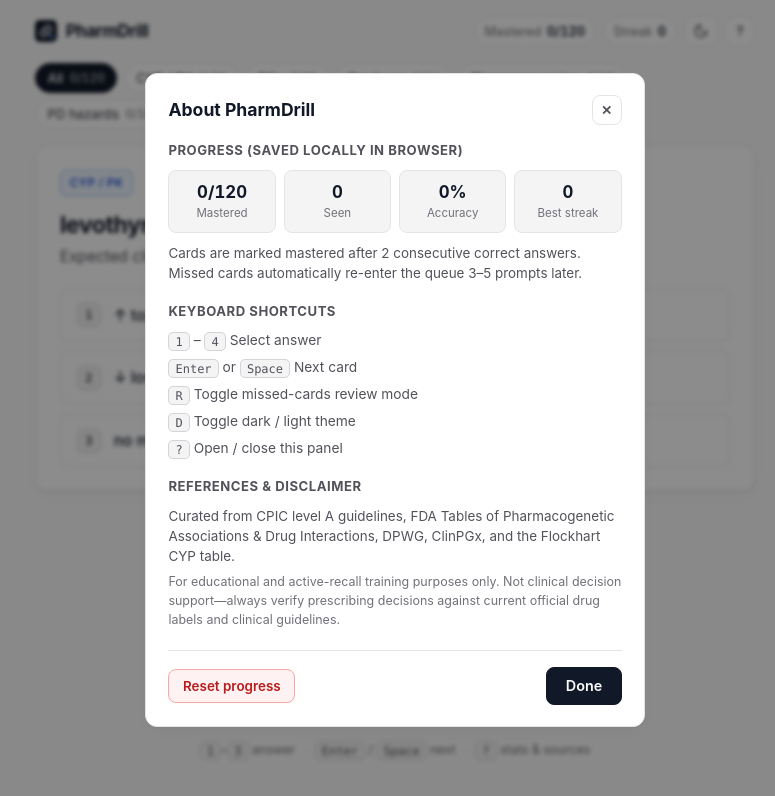
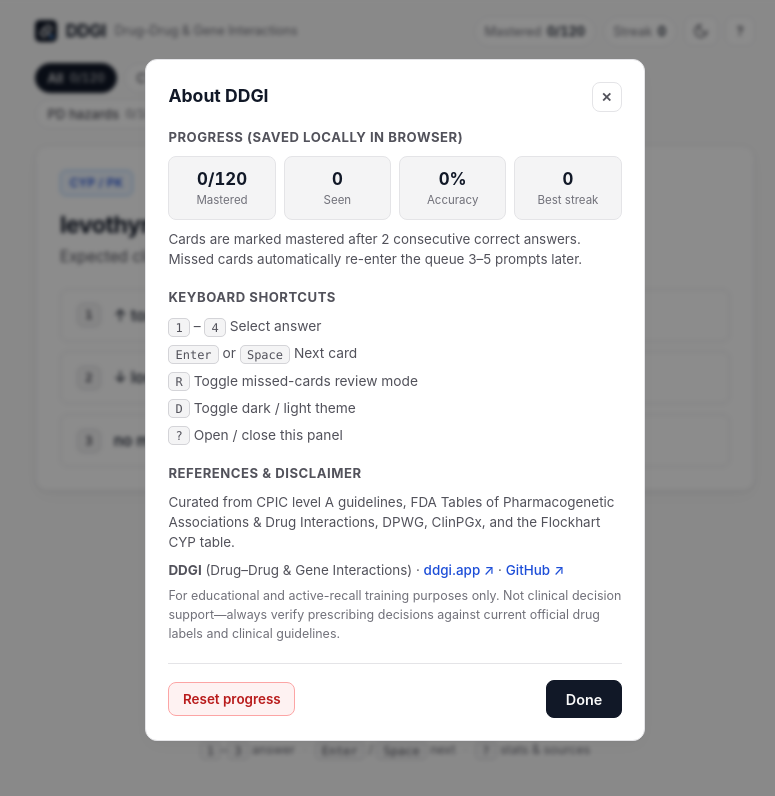
Before and after one commit to fechva/pharmdrill, a React (Vite) app: page / in a window 1280 px wide. Both pictures are taken after a click on the button "Shortcuts and info". Shown: the top 796 px of the page, without its empty margins (245-1020 px from the left). Built offline with nearby package versions, Linux system fonts and the light colour scheme.

Commit message:
Rebrand user-facing title and metadata from PharmDrill to DDGI (ddgi.app)

```diff
--- a/index.html
+++ b/index.html
@@ -3,10 +3,10 @@
   <head>
     <meta charset="UTF-8" />
     <meta name="viewport" content="width=device-width, initial-scale=1.0" />
-    <title>PharmDrill — Drug-Drug & Drug-Gene Interaction Trainer</title>
+    <title>DDGI — Drug–Drug &amp; Gene Interaction Trainer</title>
     <meta
       name="description"
-      content="Fast, free active-recall drills for clinical drug-drug interactions (CYP450, P-gp, pharmacodynamic), CPIC Level A pharmacogenomics, prodrug traps, and phenoconversion."
+      content="DDGI (ddgi.app) — fast, free active-recall drills for clinical drug-drug interactions (CYP450, P-gp, pharmacodynamic), CPIC Level A pharmacogenomics, prodrug traps, and phenoconversion."
     />
     <link rel="icon" type="image/svg+xml" href="./favicon.svg" />
   </head>
--- a/src/components/Header.tsx
+++ b/src/components/Header.tsx
@@ -44,7 +44,12 @@ export const Header: React.FC<HeaderProps> = ({
             <circle cx="48" cy="48" r="5.5" fill={theme === 'dark' ? '#1d4ed8' : '#60a5fa'} />
           </svg>
         </span>
-        <h1 className="brand-title">PharmDrill</h1>
+        <h1 className="brand-title" aria-label="DDGI — Drug–Drug & Gene Interactions">
+          DDGI
+        </h1>
+        <span className="brand-subtitle" aria-hidden="true">
+          Drug–Drug &amp; Gene Interactions
+        </span>
       </div>
 
       <div className="topbar-right">
--- a/src/components/InfoModal.tsx
+++ b/src/components/InfoModal.tsx
@@ -37,10 +37,10 @@ export const InfoModal: React.FC<InfoModalProps> = ({
     totalAttempts > 0 ? Math.round((totalCorrect / totalAttempts) * 100) : 0;
 
   return (
-    <div className="modal-backdrop" onClick={onClose} role="dialog" aria-modal="true" aria-label="About PharmDrill">
+    <div className="modal-backdrop" onClick={onClose} role="dialog" aria-modal="true" aria-label="About DDGI">
       <div className="modal-card" onClick={(e) => e.stopPropagation()}>
         <div className="modal-header">
-          <h2>About PharmDrill</h2>
+          <h2>About DDGI</h2>
           <button type="button" className="icon-btn" onClick={onClose} aria-label="Close">
             ✕
           </button>
@@ -83,9 +83,29 @@ export const InfoModal: React.FC<InfoModalProps> = ({
         </div>
 
         <div className="modal-section">
-          <h3>References & disclaimer</h3>
+          <h3>References &amp; disclaimer</h3>
           <p className="modal-note">
             Curated from CPIC level A guidelines, FDA Tables of Pharmacogenetic Associations &amp; Drug Interactions, DPWG, ClinPGx, and the Flockhart CYP table.
+          </p>
+          <p className="modal-note">
+            <strong>DDGI</strong> (Drug–Drug &amp; Gene Interactions) ·{' '}
+            <a
+              href="https://ddgi.app"
+              target="_blank"
+              rel="noopener noreferrer"
+              className="modal-link"
+            >
+              ddgi.app ↗
+            </a>{' '}
+            ·{' '}
+            <a
+              href="https://github.com/fechva/pharmdrill"
+              target="_blank"
+              rel="noopener noreferrer"
+              className="modal-link"
+            >
+              GitHub ↗
+            </a>
           </p>
           <p className="modal-note disclaimer">
             For educational and active-recall training purposes only. Not clinical decision support—always verify prescribing decisions against current official drug labels and clinical guidelines.
--- a/src/styles.css
+++ b/src/styles.css
@@ -127,6 +127,13 @@ kbd {
   font-size: 1.05rem;
   font-weight: 700;
   letter-spacing: -0.02em;
+}
+
+.brand-subtitle {
+  font-size: 0.78rem;
+  color: var(--text-faint);
+  font-weight: 400;
+  white-space: nowrap;
 }
 
 .topbar-right {
@@ -685,6 +692,16 @@ kbd {
   color: var(--text-muted);
 }
 
+.modal-link {
+  color: var(--accent);
+  text-decoration: none;
+  font-weight: 500;
+}
+
+.modal-link:hover {
+  text-decoration: underline;
+}
+
 .disclaimer {
   font-size: 0.78rem;
   color: var(--text-faint);
@@ -707,6 +724,12 @@ kbd {
   border: 1px solid var(--err-border);
   background: var(--err-bg);
   color: var(--err);
+}
+
+@media (max-width: 640px) {
+  .brand-subtitle {
+    display: none;
+  }
 }
 
 @media (max-width: 560px) {
```
Also changed, not shown: 1 other file (tests, documents, lock files or other folders).
